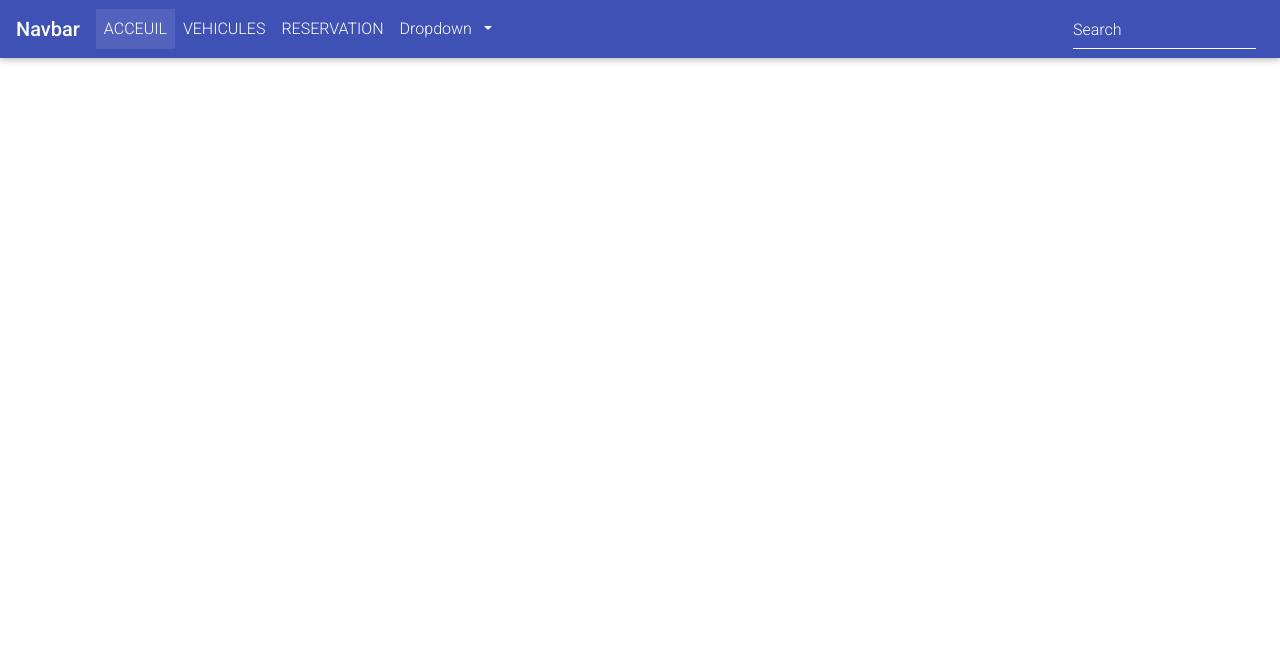
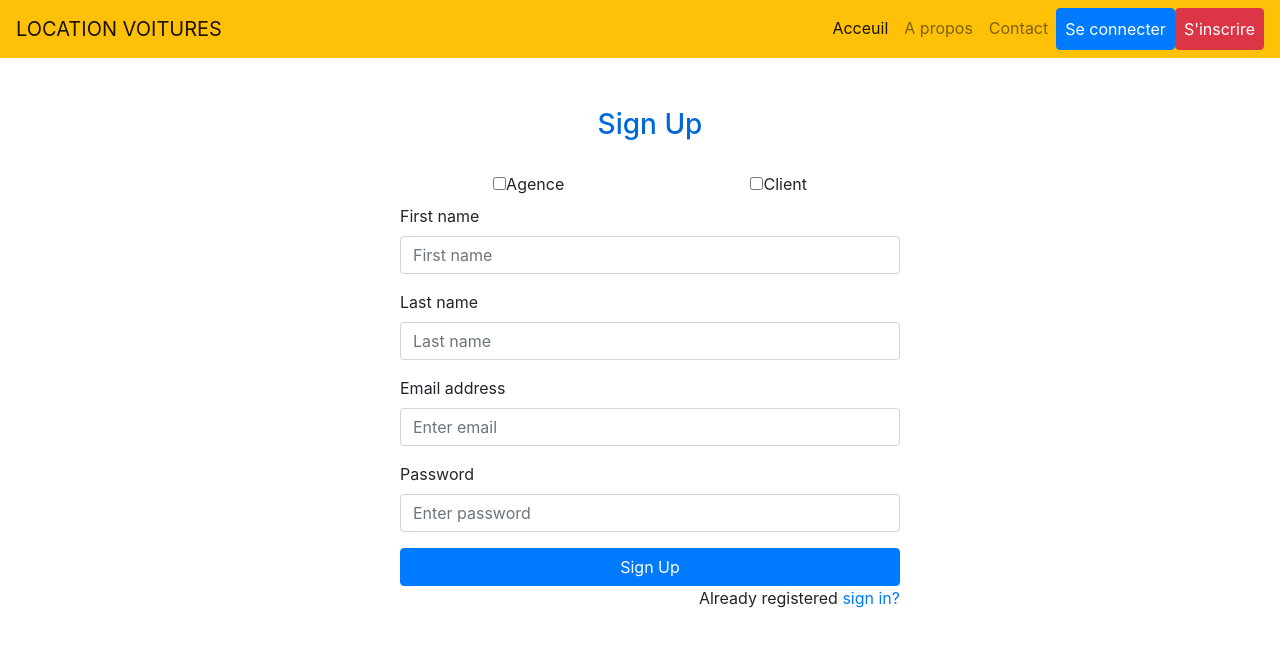
Before and after one commit to amine-lamti/Projet-final, a React (Create React App) app in the folder client/: page /register in a window 1280 px wide. Shown: the top 646 px of the page. Built offline with nearby package versions, Linux system fonts and the light colour scheme.

Commit message:
commiiiiiiit

```diff
--- a/client/src/App.css
+++ b/client/src/App.css
@@ -1,3 +1,26 @@
 .App {
     text-align: center;
 }
+
+.register {
+    width: 500px;
+    margin-left: 400px;
+    margin-top: 50px;
+}
+
+.login {
+    width: 500px;
+    margin-left: 400px;
+    margin-top: 50px;
+}
+
+.pop {
+    display: flex;
+    justify-content: space-around;
+}
+
+.sign {
+    text-align: center;
+    color: #0069D9;
+    margin-bottom: 30px;
+}
--- a/client/src/App.js
+++ b/client/src/App.js
@@ -1,22 +1,23 @@
 import React from 'react';
 import './App.css';
-import '@fortawesome/fontawesome-free/css/all.min.css';
-import 'bootstrap-css-only/css/bootstrap.min.css';
-import 'mdbreact/dist/css/mdb.css';
 import { BrowserRouter, Route, Switch } from 'react-router-dom';
 import Navbar from './components/Navbar';
 import Acceuil from './components/Acceuil';
 import Vehicule from './components/Vehicule';
 import Reservation from './components/Reservation';
+import Register from './components/Register';
+import Login from './components/Login';
 
 function App() {
   return (
     <BrowserRouter>
     <Navbar />
     <Switch>
-      <Route exact path="/" component={Acceuil}/>
-      <Route path="/vehicule" component={Vehicule}/>
-      <Route path="/reservation" component={Reservation}/>
+      <Route  exact path="/" component={Acceuil}/>
+      <Route  path="/vehicule" component={Vehicule}/>
+      <Route  path="/reservation" component={Reservation}/>
+      <Route  path="/register" component={Register}/>
+      <Route  path="/login" component={Login}/>
     </Switch>
     </BrowserRouter>
 
--- /dev/null
+++ b/client/src/components/Login.js
@@ -0,0 +1,37 @@
+import React, { Component } from "react";
+
+class Login extends Component {
+    render() {
+        return (
+            <div className="login">
+            <form>
+                <h3 className="sign">Sign In</h3>
+
+                <div className="form-group">
+                    <label>Email address</label>
+                    <input type="email" className="form-control" placeholder="Enter email" />
+                </div>
+
+                <div className="form-group">
+                    <label>Password</label>
+                    <input type="password" className="form-control" placeholder="Enter password" />
+                </div>
+
+                <div className="form-group">
+                    <div className="custom-control custom-checkbox">
+                        <input type="checkbox" className="custom-control-input" id="customCheck1" />
+                        <label className="custom-control-label" htmlFor="customCheck1">Remember me</label>
+                    </div>
+                </div>
+
+                <button type="submit" className="btn btn-primary btn-block">Submit</button>
+                <p className="forgot-password text-right">
+                    Forgot <a href="#">password?</a>
+                </p>
+            </form>
+            </div>
+        );
+    }
+}
+
+export default Login
--- a/client/src/components/Navbar.js
+++ b/client/src/components/Navbar.js
@@ -1,66 +1,41 @@
 import React, { Component } from "react";
-import {
-MDBNavbar, MDBNavbarBrand, MDBNavbarNav, MDBNavItem, MDBNavLink, MDBNavbarToggler, MDBCollapse, MDBFormInline,
-MDBDropdown, MDBDropdownToggle, MDBDropdownMenu, MDBDropdownItem
-} from "mdbreact";
-import { BrowserRouter as Router } from 'react-router-dom';
+import { Link } from 'react-router-dom'
 
-class NavbarPage extends Component {
-state = {
-  isOpen: false
-};
 
-toggleCollapse = () => {
-  this.setState({ isOpen: !this.state.isOpen });
-}
+class Navbar extends Component {
+  render() {
+    return (
+      <div>
+        	<nav class="navbar navbar-expand-lg navbar-light bg-warning">
+        <a class="navbar-brand" href="#">LOCATION VOITURES</a>
+        <button class="navbar-toggler" type="button" data-toggle="collapse" data-target="#navbarSupportedContent" aria-controls="navbarSupportedContent" aria-expanded="false" aria-label="Toggle navigation">
+            <span class="navbar-toggler-icon"></span>
+        </button>
 
-render() {
-  return (
-    <Router>
-      <MDBNavbar color="indigo" dark expand="md">
-        <MDBNavbarBrand>
-          <strong className="white-text">Navbar</strong>
-        </MDBNavbarBrand>
-        <MDBNavbarToggler onClick={this.toggleCollapse} />
-        <MDBCollapse id="navbarCollapse3" isOpen={this.state.isOpen} navbar>
-          <MDBNavbarNav left>
-            <MDBNavItem active>
-              <MDBNavLink to="/">ACCEUIL</MDBNavLink>
-            </MDBNavItem>
-            <MDBNavItem>
-              <MDBNavLink to="/vehicule">VEHICULES</MDBNavLink>
-            </MDBNavItem>
-            <MDBNavItem>
-              <MDBNavLink to="/reservation">RESERVATION</MDBNavLink>
-            </MDBNavItem>
-            <MDBNavItem>
-              <MDBDropdown>
-                <MDBDropdownToggle nav caret>
-                  <span className="mr-2">Dropdown</span>
-                </MDBDropdownToggle>
-                <MDBDropdownMenu>
-                  <MDBDropdownItem href="#!">Action</MDBDropdownItem>
-                  <MDBDropdownItem href="#!">Another Action</MDBDropdownItem>
-                  <MDBDropdownItem href="#!">Something else here</MDBDropdownItem>
-                  <MDBDropdownItem href="#!">Something else here</MDBDropdownItem>
-                </MDBDropdownMenu>
-              </MDBDropdown>
-            </MDBNavItem>
-          </MDBNavbarNav>
-          <MDBNavbarNav right>
-            <MDBNavItem>
-              <MDBFormInline waves>
-                <div className="md-form my-0">
-                  <input className="form-control mr-sm-2" type="text" placeholder="Search" aria-label="Search" />
-                </div>
-              </MDBFormInline>
-            </MDBNavItem>
-          </MDBNavbarNav>
-        </MDBCollapse>
-      </MDBNavbar>
-    </Router>
+        <div class="collapse navbar-collapse" id="navbarSupportedContent">
+            <ul class="navbar-nav ml-auto topnav">
+                <li class="nav-item active">
+                    <Link class="nav-link" to="/">Acceuil<span class="sr-only">(current)</span></Link>
+                </li>
+                <li class="nav-item">
+                    <Link class="nav-link" to="/vehicule">A propos</Link>
+                </li>
+                <li class="nav-item">
+                    <a class="nav-link" href="">Contact</a>
+                </li>
+                <li class="nav-item">
+                    <Link class="nav-link btn btn-primary text-white" type="button" to="/login" data-toggle="modal" data-target="#myModal">Se connecter</Link>
+                </li>
+                <li class="nav-item">
+                    <Link class="nav-link btn btn-danger text-white" type="button" to="/register" data-toggle="modal" data-target="#myModal">S'inscrire</Link>
+                </li>
+            </ul>
+        </div>
+        </nav>
+      </div>
+
     );
   }
 }
 
-export default NavbarPage;
+export default Navbar;
--- /dev/null
+++ b/client/src/components/Register.js
@@ -0,0 +1,51 @@
+import React, { Component } from "react";
+
+class Register extends Component {
+    render() {
+        return (
+            <div className="register">
+                <form>
+                <h3 className="sign">Sign Up</h3>
+                <div className="pop">
+                    <div>
+                        <input type="checkbox"/>
+                        <label>Agence</label>
+                    </div>
+                    <div>
+                        <input type="checkbox"/>
+                        <label>Client</label>
+                        </div>
+                 </div>
+                <div className="form-group">
+                    <label>First name</label>
+                    <input type="text" className="form-control" placeholder="First name" />
+                </div>
+
+                <div className="form-group">
+                    <label>Last name</label>
+                    <input type="text" className="form-control" placeholder="Last name" />
+                </div>
+
+                <div className="form-group">
+                    <label>Email address</label>
+                    <input type="email" className="form-control" placeholder="Enter email" />
+                </div>
+
+                <div className="form-group">
+                    <label>Password</label>
+                    <input type="password" className="form-control" placeholder="Enter password" />
+                </div>
+
+                <button type="submit" className="btn btn-primary btn-block">Sign Up</button>
+                <p className="forgot-password text-right">
+                    Already registered <a href="#">sign in?</a>
+                </p>
+            </form>
+            </div>
+        );
+    }
+}
+
+
+
+export default Register
```
Also changed, not shown: client/src/index.css (+5 -8 lines), client/public/manifest.json.
